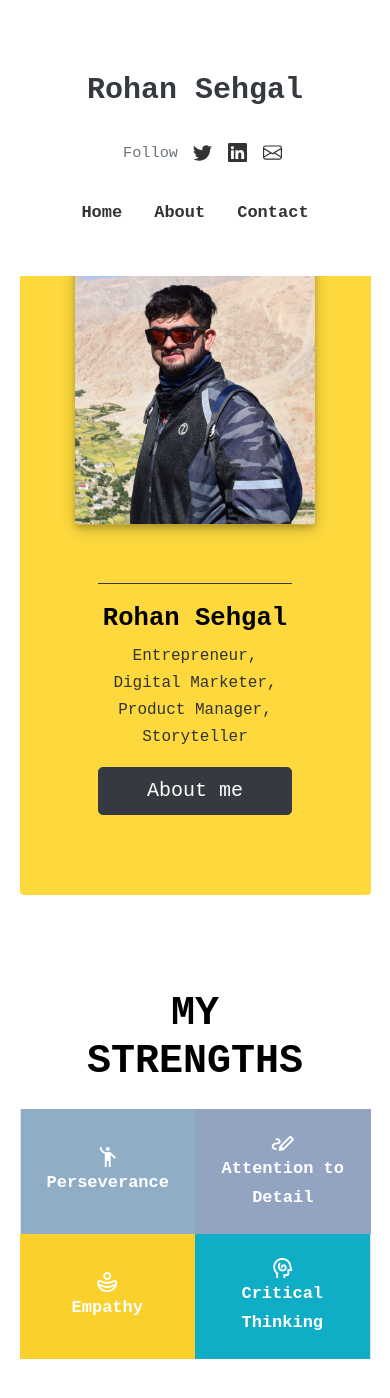
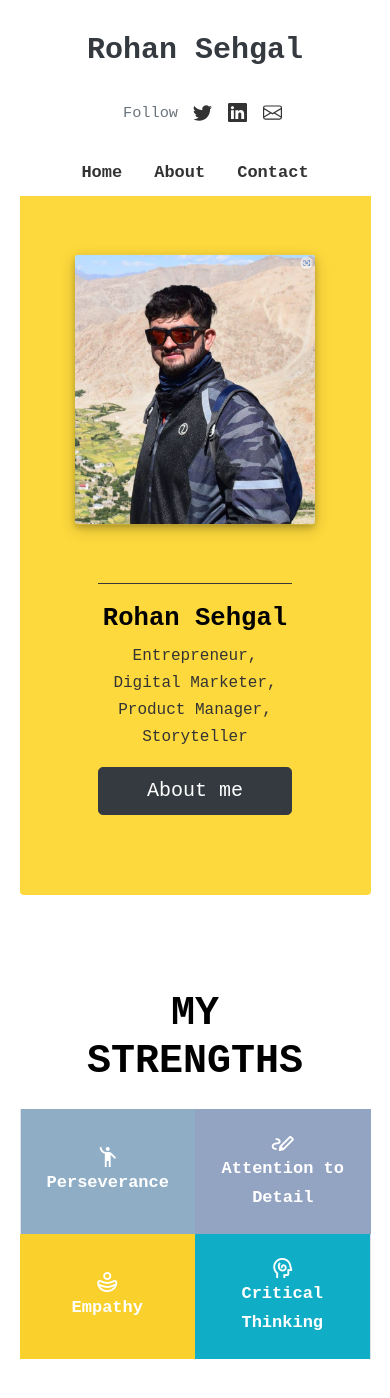
Before and after one commit to Redcoat314/rohansehgal, a Jekyll site: the page built from index.html, in a window 390 px wide and 1400 px high. Built offline with Jekyll 4.4.1, drawn with Linux system fonts in a browser that asks for light colours; the list of posts is cut into pages by our own code.

Commit message:
Update custom.css

```diff
--- a/assets/css/custom.css
+++ b/assets/css/custom.css
@@ -260,10 +260,8 @@ blockquote {
     }
 
     .header-items-wrap{
-
         display: flex;
         width: 100%;
-
         align-items: center;
 
     }
@@ -294,7 +292,7 @@ blockquote {
         justify-content: center;
         flex-direction: column;
         padding: 0;
-        margin: 2.5rem 0;
+        margin: 0;
     }
     .menu-items{
 
```
